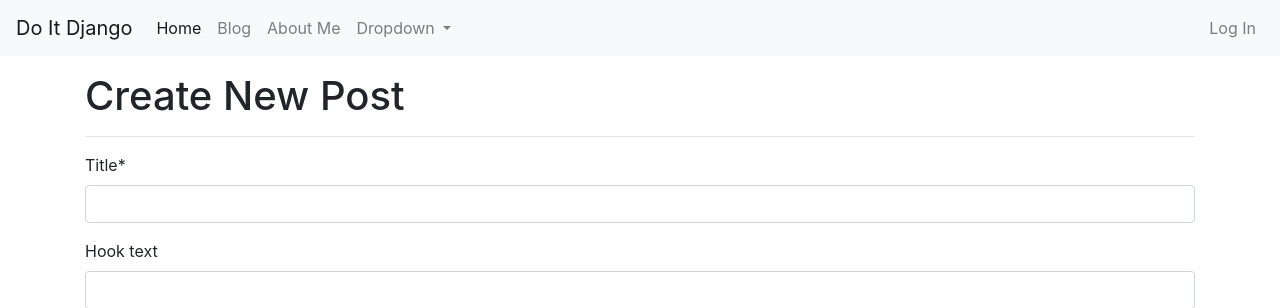
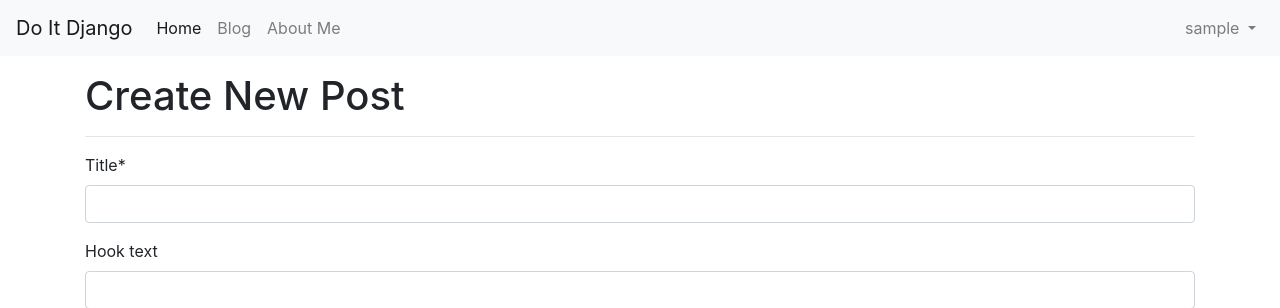
Before and after one commit to LIKELION-YJOO/do_it_django_a_to_z, a Django app: page /blog/create_post/ in a window 1280 px wide. Shown: the top 308 px of the page. Run offline with Django 4.2, Linux system fonts and the light colour scheme; the visitor is signed in with stand-in values (Sample User, id 1); data that the repository does not hold is empty; some libraries are stand-ins or nearby versions.

Commit message:
구글 로그인 기능 추가하기

```diff
--- a/blog/templates/blog/navbar.html
+++ b/blog/templates/blog/navbar.html
@@ -1,10 +1,12 @@
+{% load socialaccount %}
+
 <nav class="navbar navbar-expand-lg navbar-light bg-light">
     <a class="navbar-brand" href="/">Do It Django</a>
     <button class="navbar-toggler" type="button" data-toggle="collapse" data-target="#navbarSupportedContent" aria-controls="navbarSupportedContent" aria-expanded="false" aria-label="Toggle navigation">
       <span class="navbar-toggler-icon"></span>
     </button>
     <div class="collapse navbar-collapse" id="navbarSupportedContent">
-      <ul class="navbar-nav mr-auto">
+      <ul class="navbar-nav">
         <li class="nav-item active">
           <a class="nav-link" href="/">Home</a>
         </li>
@@ -14,22 +16,22 @@
         <li class="nav-item">
             <a class="nav-link" href="/about_me/">About Me</a>
           </li>
+      </ul>
+      <ul class="navbar-nav ml-auto">
+        {% if user.is_authenticated %}
         <li class="nav-item dropdown">
-          <a class="nav-link dropdown-toggle" href="#" id="navbarDropdown" role="button" data-toggle="dropdown" aria-haspopup="true" aria-expanded="false">
-            Dropdown
+          <a href="#" id="navbarDropdownMenuLink" role="button" data-toggle="dropdown" aria-haspopup="true" aria-expanded="false" class="nav-link dropdown-toggle">
+            {{ user.username }}
           </a>
-          <div class="dropdown-menu" aria-labelledby="navbarDropdown">
-            <a class="dropdown-item" href="#">Action</a>
-            <a class="dropdown-item" href="#">Another action</a>
-            <div class="dropdown-divider"></div>
-            <a class="dropdown-item" href="#">Something else here</a>
+          <div class="dropdown-menu" aria-labelledby="navbarDropdownMenuLink">
+            <a href="/accounts/logout/" class="dropdown-item">Log Out</a>
           </div>
         </li>
-      </ul>
-      <ul class="navbar-nav">
+        {% else %}
         <li class="nav-item">
             <a class="nav-link" href="#" data-toggle="modal" data-target="#loginModal">Log In</a>
         </li>
+        {% endif %}
       </ul>
     </div>
   </nav>
@@ -47,11 +49,11 @@
         <div class="modal-body">
             <div class="row">
                 <div class="col-md-6">
-                    <button type="button" class="btn btn-outline-dark btn-block btn-sm"><i class="fa-brands fa-google"></i>&nbsp&nbsp Log in with Google</button>
-                    <button type="bitton" class="btn btn-outline-dark btn-block btn-sm"><i class="fa-regular fa-envelope"></i>&nbsp&nbsp Log in with E-mail</button>
+                    <a role="button" class="btn btn-outline-dark btn-block btn-sm" href="{% provider_login_url 'google' %}"><i class="fa-brands fa-google"></i>&nbsp&nbsp Log in with Google</a>
+                    <a role="button" class="btn btn-outline-dark btn-block btn-sm" href="/accounts/login/"><i class="fa-regular fa-envelope"></i>&nbsp&nbsp Log in with E-mail</a>
                 </div>
                 <div class="col-md-6">
-                    <button type="button" class="btn btn-outline-dark btn-block btn-sm"><i class="fa-regular fa-envelope"></i>&nbsp&nbsp Sign Up with E-mail</button>
+                    <a role="button" class="btn btn-outline-dark btn-block btn-sm" href="/accounts/signup/"><i class="fa-regular fa-envelope"></i>&nbsp&nbsp Sign Up with E-mail</a>
                 </div>
             </div>
         </div>
--- a/do_it_django_prj/urls.py
+++ b/do_it_django_prj/urls.py
@@ -23,6 +23,7 @@ urlpatterns = [
     path('blog/', include('blog.urls')),
     path('admin/', admin.site.urls),
     path('markdownx/', include('markdownx.urls')),
+    path('accounts/', include('allauth.urls')),
     path('', include('single_pages.urls')),
 ]
 
```
Also changed, not shown: do_it_django_prj/settings.py (+18 -0 lines).
